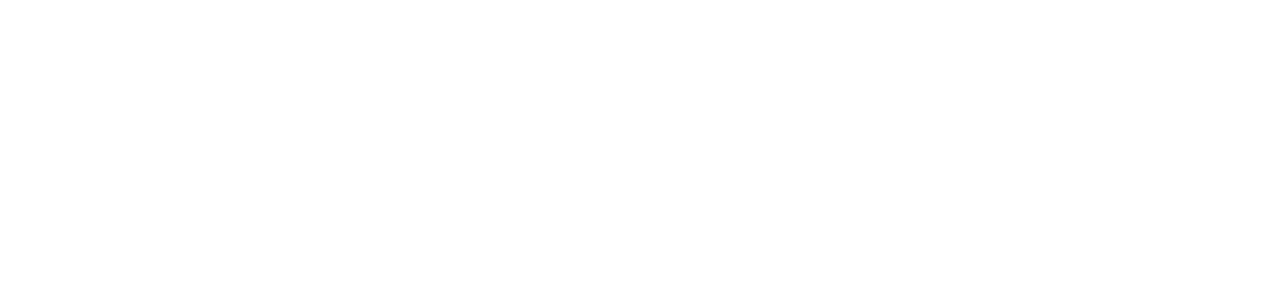
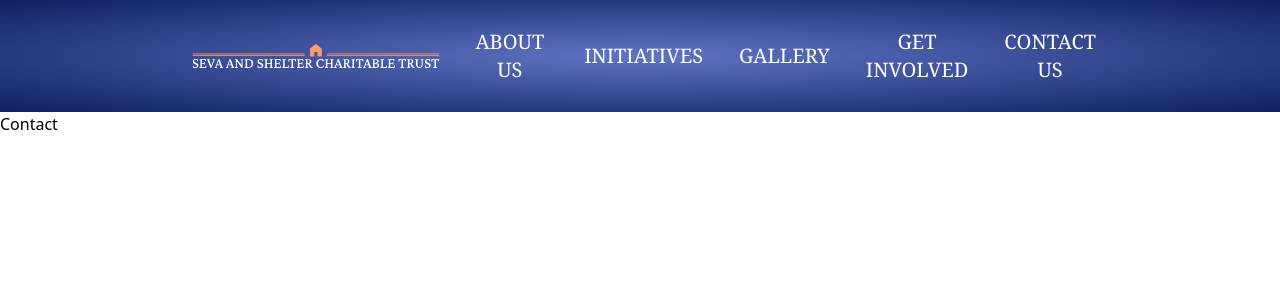
Before and after one commit to sahildkun/OLDAGEHOME, a React (Create React App) app: page /contact in a window 1280 px wide. Before the commit this address had no page. Shown: the top 300 px of the page. Built offline with nearby package versions, Linux system fonts and the light colour scheme.

Commit message:
routing improved

```diff
--- a/src/About.js
+++ b/src/About.js
@@ -4,7 +4,7 @@ import Navbar from './Navbar'
 function About() {
   return (
     <>
-     <Navbar/>
+
      <div>about</div>
     </>
 
--- a/src/App.js
+++ b/src/App.js
@@ -9,6 +9,7 @@ import Hero from './Hero';
 import { BrowserRouter , Routes, Route } from 'react-router-dom';
 // import { Link } from 'react-router-dom';
 import About from './About';
+import Contact from './Contact';
 
 function App() {
   return (
@@ -16,13 +17,14 @@ function App() {
 
 
 <BrowserRouter>
-
+       <Navbar/>
        <Routes>
 
         <Route path='/' element={<Hero/>}/>
 
 
         <Route path='/about' element={<About/>}/>
+        <Route path='/contact' element={<Contact/>}/>
 
 
 
--- /dev/null
+++ b/src/Contact.js
@@ -0,0 +1,12 @@
+import React from 'react'
+import Navbar from './Navbar'
+
+function Contact() {
+  return (
+    <div>
+
+        Contact</div>
+  )
+}
+
+export default Contact
--- a/src/Hero.js
+++ b/src/Hero.js
@@ -9,7 +9,7 @@ import Services from './Services'
 function Hero() {
   return (
     <div>
-      <Navbar/>
+      {/* <Navbar/> */}
      <Banner/>
 
     <section id='hero'  className='mx-auto'>
--- a/src/Navbar.js
+++ b/src/Navbar.js
@@ -18,8 +18,8 @@ function Navbar() {
              </div>
              {/* menu */}
             <div class="hidden space-x-3 md:flex text-white font-medium font-serif text-xl">
-                <button className='lg:mx-1 bg-gradient-to-br lg:px-3 lg:py-2 lg:rounded-md text-white
-                 hover:from-[#8b98c9] hover:to-[#8b98c9]'><Link to='/about'>HOME</Link></button>
+                {/* <button className='lg:mx-1 bg-gradient-to-br lg:px-3 lg:py-2 lg:rounded-md text-white
+                 hover:from-[#8b98c9] hover:to-[#8b98c9]'><Link to='/about'>HOME</Link></button> */}
                 <button className='lg:mx-1 bg-gradient-to-br lg:px-3 lg:py-2 lg:rounded-md text-white
                  hover:from-[#8b98c9] hover:to-[#8b98c9]'><Link to='/about'>ABOUT US</Link></button>
                 <button className='lg:mx-1 bg-gradient-to-br lg:px-3 lg:py-2 lg:rounded-md text-white
@@ -29,7 +29,7 @@ function Navbar() {
                 <button className='lg:mx-1 bg-gradient-to-br lg:px-3 lg:py-2 lg:rounded-md text-white
                  hover:from-[#8b98c9] hover:to-[#8b98c9]'><Link to='/about'>GET INVOLVED</Link></button>
                 <button className='lg:mx-1 bg-gradient-to-br lg:px-3 lg:py-2 lg:rounded-md text-white
-                 hover:from-[#8b98c9] hover:to-[#8b98c9]'><Link to='/about'>CONTACT US</Link></button>
+                 hover:from-[#8b98c9] hover:to-[#8b98c9]'><Link to='/contact'>CONTACT US</Link></button>
 
 
 
```
